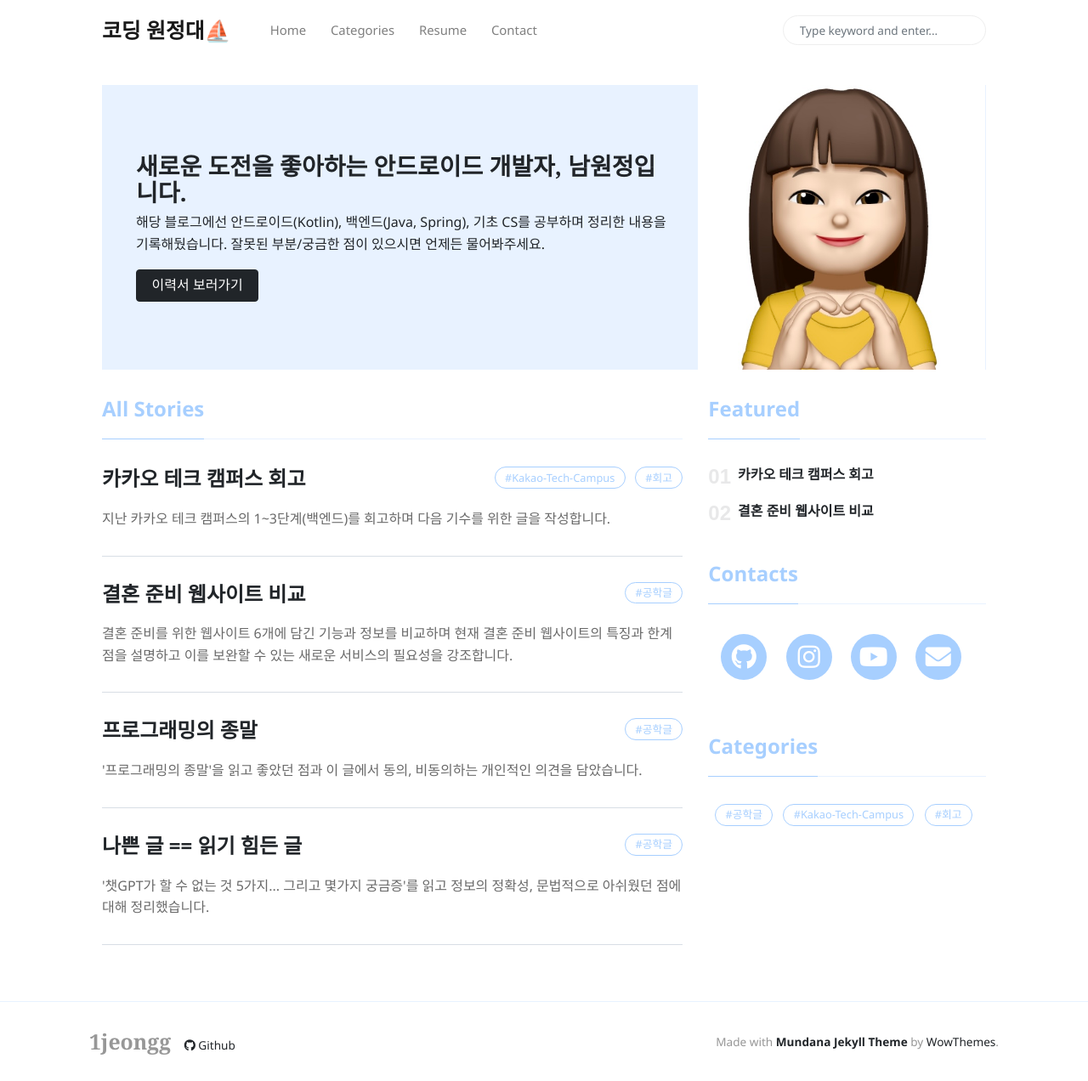
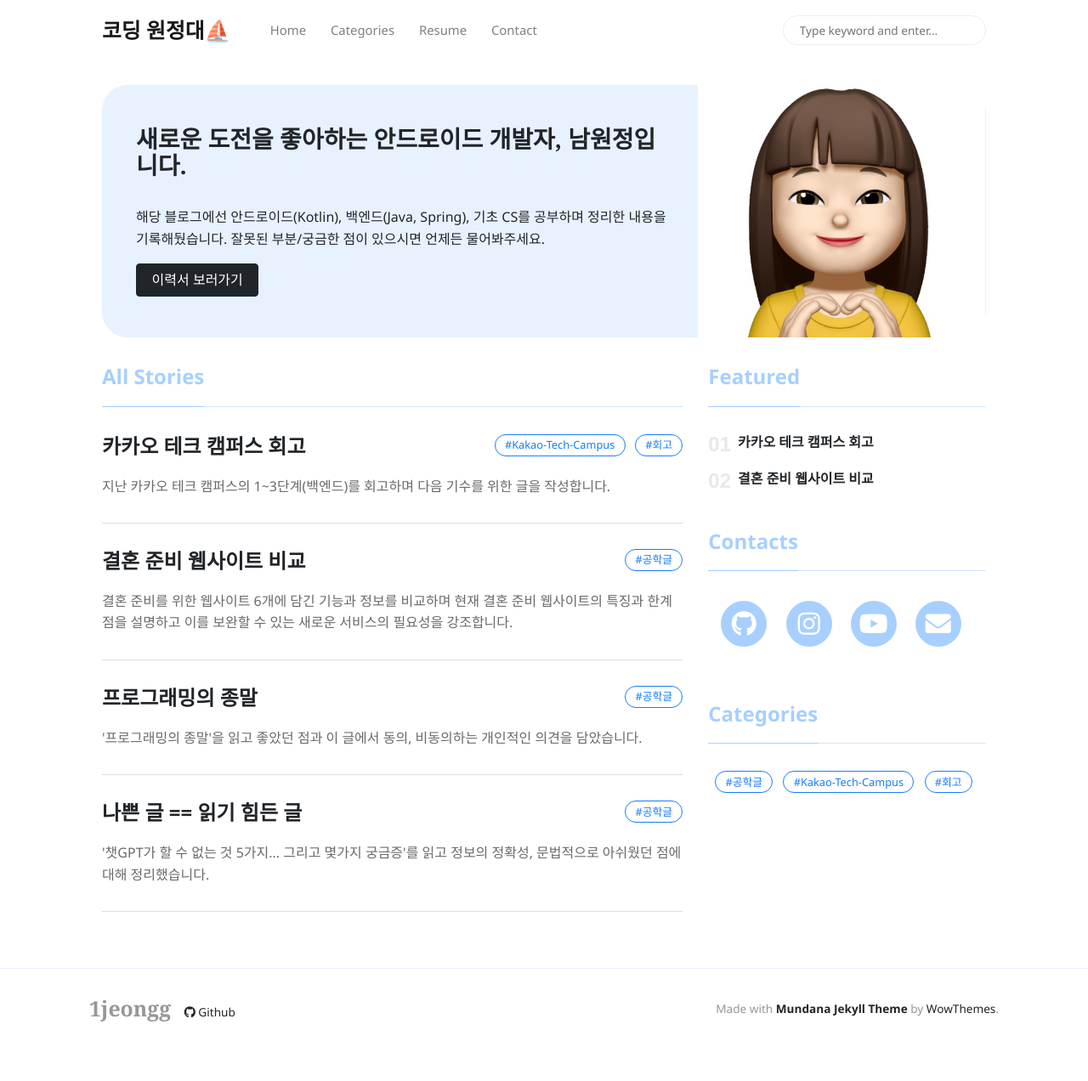
Before and after one commit to 1jeongg/1jeongg.github.io, a Jekyll site: the page built from index.html, in a window 1280 px wide and 1272 px high. Shown: the whole window at 85% size. Built offline with Jekyll 4.4.1, drawn with Linux system fonts in a browser that asks for light colours; nearby versions of some CDN libraries; some web fonts are replaced; the list of posts is cut into pages by our own code.

Commit message:
design: sticky update

```diff
--- a/assets/css/theme.css
+++ b/assets/css/theme.css
@@ -176,7 +176,7 @@
 	border-color:transparent;
 }
 .btn-link.btn-lightblue {
-	color:#E8F2FF;
+	color:#D0E5FF;
 	border-color:transparent;
 }
 .btn-white {
@@ -386,7 +386,7 @@
 	fill:#fbb500 !important;
 }
 .bg-lightblue {
-	fill:#E8F2FF !important;
+	fill:#D0E5FF !important;
 }
 .card .date {
 	position:absolute;
@@ -609,8 +609,8 @@
 }
 .alert-lightblue {
 	color:#fff;
-	background-color:#E8F2FF;
-	border-color:#E8F2FF;
+	background-color:#D0E5FF;
+	border-color:#D0E5FF;
 }
 .alert-lightblue hr {
 	border-top-color:#d7eade;
@@ -703,7 +703,7 @@
 }
 .spanborder {
 	color: #a7cfff;
-	border-bottom:1px solid #E8F2FF;
+	border-bottom:1px solid #D0E5FF;
 	margin-bottom:2rem;
 }
 .spanborder span {
--- a/index.html
+++ b/index.html
@@ -14,8 +14,9 @@
 <div class="jumbotron jumbotron-fluid jumbotron-home pt-0 pb-0 mt-3 mb-2rem bg-lightblue position-relative">
     <div class="pl-4 pr-0 h-100 tofront">
         <div class="row justify-content-between">
-            <div class="col-md-8 pt-6 pb-6 pr-lg-4 align-self-center">
+            <div class="col-md-8 pt-5 pb-5 pr-lg-4 align-self-center">
                 <h1 class="mb-8">새로운 도전을 좋아하는 안드로이드 개발자, 남원정입니다.</h1>
+                <br>
                 <p class="mb-8 lead">
                     해당 블로그에선 안드로이드(Kotlin), 백엔드(Java, Spring), 기초 CS를 공부하며
                     정리한 내용을 기록해뒀습니다. 잘못된 부분/궁금한 점이 있으시면 언제든 물어봐주세요.
```
Also changed, not shown: assets/css/main.css.
